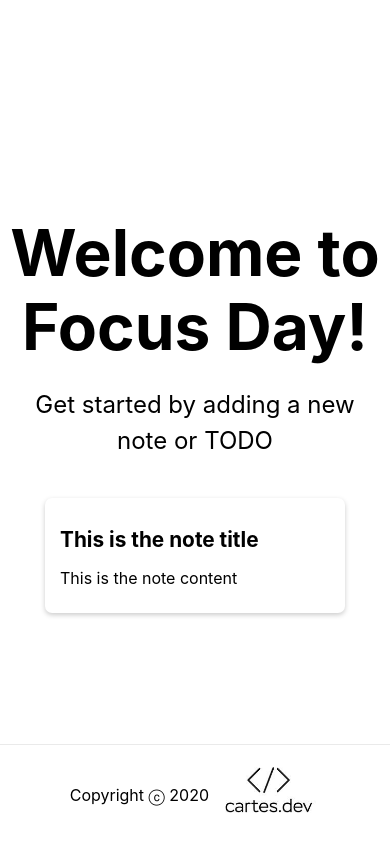
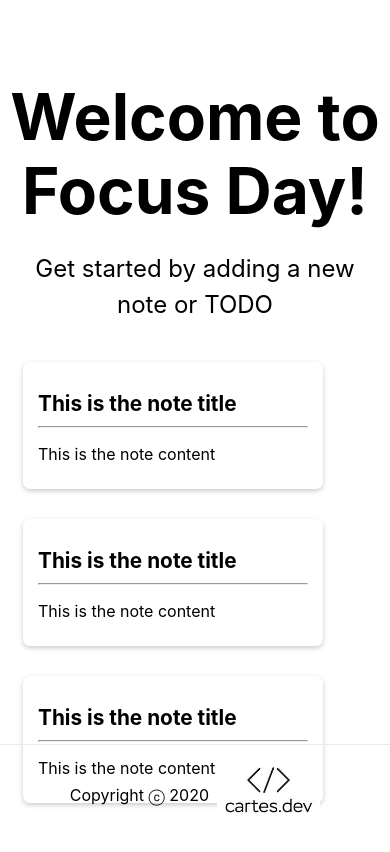
Before and after one commit to alfonsocartes/focus-day, a Next.js app: page / in a window 390 px wide. Shown: the top 852 px of the page. Built offline with nearby package versions, Linux system fonts and the light colour scheme.

Commit message:
Responsive test with multiple notes

```diff
--- a/components/App.jsx
+++ b/components/App.jsx
@@ -4,6 +4,8 @@ function App() {
   return (
     <div>
       <Note />
+      <Note />
+      <Note />
     </div>
   );
 }
--- a/components/Note.jsx
+++ b/components/Note.jsx
@@ -2,6 +2,7 @@ function Note() {
   return (
     <div className="note">
       <h1>This is the note title</h1>
+      <hr />
       <p>This is the note content</p>
     </div>
   );
```
